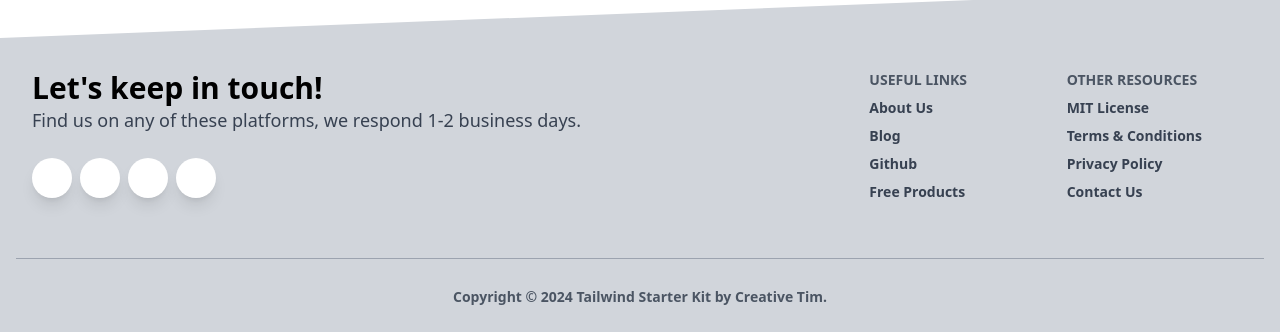
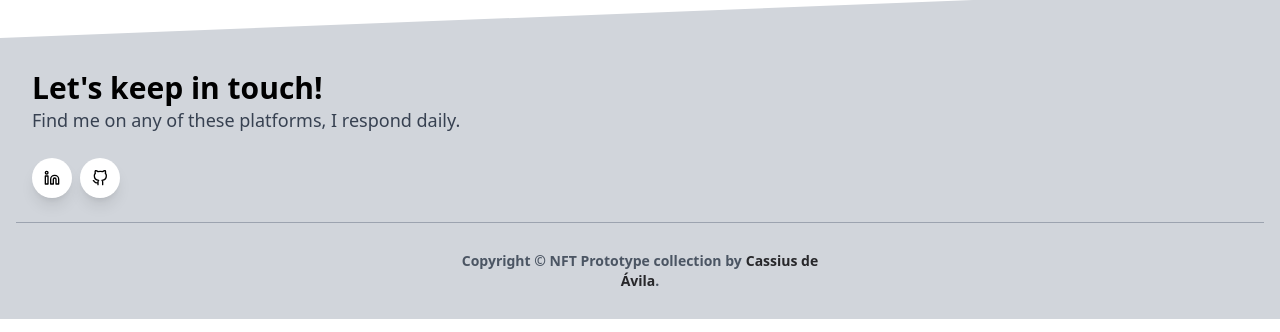
Before and after one commit to CassiusMarceloSA/dapp-nft, a Next.js app: page / in a window 1280 px wide. Shown: the part 2477-2809 px from the top of the page. Built offline with nearby package versions, Linux system fonts and the light colour scheme.

Commit message:
feat: finish home

```diff
--- a/src/app/page.tsx
+++ b/src/app/page.tsx
@@ -1,18 +1,12 @@
 "use client";
 
+import { LINKS } from "@/contants/links";
 import Layout from "../components/Layout";
 
 const TEAM_PICS = [
   "https://media.licdn.com/dms/image/v2/C4D03AQEtky8V4JWrYA/profile-displayphoto-shrink_800_800/profile-displayphoto-shrink_800_800/0/1571681049955?e=1737590400&v=beta&t=Nv0NOzqUYPo71C6OQuB8YYOAYESEtOeu4gPCiYZlxjU",
   "https://lh3.googleusercontent.com/a/ACg8ocLGKPKk8fG7TPQ9WPA6nYLPyHYCm8TP7nWH9qjapP5Q-wB1Rwfkn3ng6GdDqRW4suLiMy10mrUcm-ZPiYlaJTz-UDsEhqu7=s288-c-no",
 ];
-
-const LINKS = {
-  github: "https://github.com/CassiusMarceloSA/dapp-nft",
-  linkedin: "https://www.linkedin.com/in/cassius-de-avila/",
-  contract:
-    "https://testnet.snowtrace.io/address/0xf33b1b4Cb3afe064291d365534AB8822eE7BdD08/contract/43113/code",
-};
 
 const IndexPage = () => (
   <Layout title="Home | Next.js + TypeScript Example">
--- a/src/components/Footer.tsx
+++ b/src/components/Footer.tsx
@@ -1,5 +1,5 @@
-import React, { ReactElement } from 'react'
-
+import { LINKS } from "@/contants/links";
+import React, { ReactElement } from "react";
 
 function Footer(): ReactElement {
   return (
@@ -26,97 +26,27 @@ function Footer(): ReactElement {
       <div className="container mx-auto px-4">
         <div className="flex flex-wrap">
           <div className="w-full lg:w-6/12 px-4">
-              <h4 className="text-3xl font-semibold">
-                Let's keep in touch!
-              </h4>
+            <h4 className="text-3xl font-semibold">Let's keep in touch!</h4>
             <h5 className="text-lg mt-0 mb-2 text-gray-700">
-                Find us on any of these platforms, we respond 1-2 business days.
+              Find me on any of these platforms, I respond daily.
             </h5>
-              <div className="mt-6">
-                <button
+            <div className="mt-6 flex">
+              <a
                 className="bg-white text-blue-400 shadow-lg font-normal h-10 w-10 items-center justify-center align-center rounded-full outline-none focus:outline-none mr-2 p-3"
-                  type="button"
+                href={LINKS.linkedin}
+                target="_blank"
+                rel="noreferrer"
               >
-                  <i className="flex fab fa-twitter"></i>
-                </button>
-                <button
-                  className="bg-white text-blue-600 shadow-lg font-normal h-10 w-10 items-center justify-center align-center rounded-full outline-none focus:outline-none mr-2 p-3"
-                  type="button"
+                <img src="/linkedin.svg" alt="Linkedin icon" />
+              </a>
+              <a
+                className="bg-white text-blue-400 shadow-lg font-normal h-10 w-10 items-center justify-center align-center rounded-full outline-none focus:outline-none mr-2 p-3"
+                href={LINKS.github}
+                target="_blank"
+                rel="noreferrer"
               >
-                  <i className="flex fab fa-facebook-square"></i>
-                </button>
-                <button
-                  className="bg-white text-pink-400 shadow-lg font-normal h-10 w-10 items-center justify-center align-center rounded-full outline-none focus:outline-none mr-2 p-3"
-                  type="button"
-                >
-                  <i className="flex fab fa-dribbble"></i>
-                </button>
-                <button
-                  className="bg-white text-gray-900 shadow-lg font-normal h-10 w-10 items-center justify-center align-center rounded-full outline-none focus:outline-none mr-2 p-3"
-                  type="button"
-                >
-                  <i className="flex fab fa-github"></i>
-                </button>
-              </div>
-            </div>
-            <div className="w-full lg:w-6/12 px-4">
-              <div className="flex flex-wrap items-top mb-6">
-                <div className="w-full lg:w-4/12 px-4 ml-auto">
-                  <span className="block uppercase text-gray-600 text-sm font-semibold mb-2">
-                    Useful Links
-                  </span>
-                  <ul className="list-unstyled">
-                    <li>
-                      <a className="text-gray-700 hover:text-gray-900 font-semibold block pb-2 text-sm"
-                        href="https://www.creative-tim.com/presentation">About Us
+                <img src="/github.svg" alt="Github icon" />
               </a>
-                    </li>
-                    <li>
-                      <a className="text-gray-700 hover:text-gray-900 font-semibold block pb-2 text-sm"
-                        href="https://blog.creative-tim.com">Blog
-                      </a>
-                    </li>
-                    <li>
-                      <a className="text-gray-700 hover:text-gray-900 font-semibold block pb-2 text-sm"
-                        href="https://www.github.com/creativetimofficial">Github
-                      </a>
-                    </li>
-                    <li>
-                      <a className="text-gray-700 hover:text-gray-900 font-semibold block pb-2 text-sm"
-                        href="https://www.creative-tim.com/bootstrap-themes/free">Free Products
-                      </a>
-                    </li>
-
-                  </ul>
-                </div>
-                <div className="w-full lg:w-4/12 px-4">
-                  <span className="block uppercase text-gray-600 text-sm font-semibold mb-2">
-                    Other Resources
-                  </span>
-                  <ul className="list-unstyled">
-                    <li>
-                      <a className="text-gray-700 hover:text-gray-900 font-semibold block pb-2 text-sm"
-                        href="https://github.com/creativetimofficial/argon-design-system/blob/master/LICENSE.md">MIT License
-                    </a>
-                    </li>
-                    <li>
-                      <a className="text-gray-700 hover:text-gray-900 font-semibold block pb-2 text-sm"
-                        href="https://creative-tim.com/terms">Terms & Conditions
-                      </a>
-                    </li>
-                    <li>
-                      <a className="text-gray-700 hover:text-gray-900 font-semibold block pb-2 text-sm"
-                        href="https://creative-tim.com/privacy">Privacy Policy
-                      </a>
-                    </li>
-                    <li>
-                      <a className="text-gray-700 hover:text-gray-900 font-semibold block pb-2 text-sm"
-                        href="https://creative-tim.com/contact-us">Contact Us
-                      </a>
-                    </li>
-                  </ul>
-
-                </div>
             </div>
           </div>
         </div>
@@ -124,19 +54,22 @@ function Footer(): ReactElement {
         <div className="flex flex-wrap items-center md:justify-between justify-center">
           <div className="w-full md:w-4/12 px-4 mx-auto text-center">
             <div className="text-sm text-gray-600 font-semibold py-1">
-                Copyright © {new Date().getFullYear()}{" "}Tailwind Starter Kit by{" "}
+              Copyright © NFT Prototype collection by
               <a
-                  href="https://www.creative-tim.com"
-                  className="text-gray-600 hover:text-gray-900"
+                href={LINKS.linkedin}
+                target="_blank"
+                rel="noreferrer"
+                className="text-zinc-800 hover:text-gray-900 ml-1 "
               >
-                  Creative Tim
-                </a>.
+                Cassius de Ávila
+              </a>
+              .
             </div>
           </div>
         </div>
       </div>
     </footer>
-    )
+  );
 }
 
-export default Footer
+export default Footer;
--- /dev/null
+++ b/src/contants/links.ts
@@ -0,0 +1,6 @@
+export const LINKS = {
+  github: "https://github.com/CassiusMarceloSA/dapp-nft",
+  linkedin: "https://www.linkedin.com/in/cassius-de-avila/",
+  contract:
+    "https://testnet.snowtrace.io/address/0xf33b1b4Cb3afe064291d365534AB8822eE7BdD08/contract/43113/code",
+};
```
Lines whose indentation alone changed are shown as unchanged.
